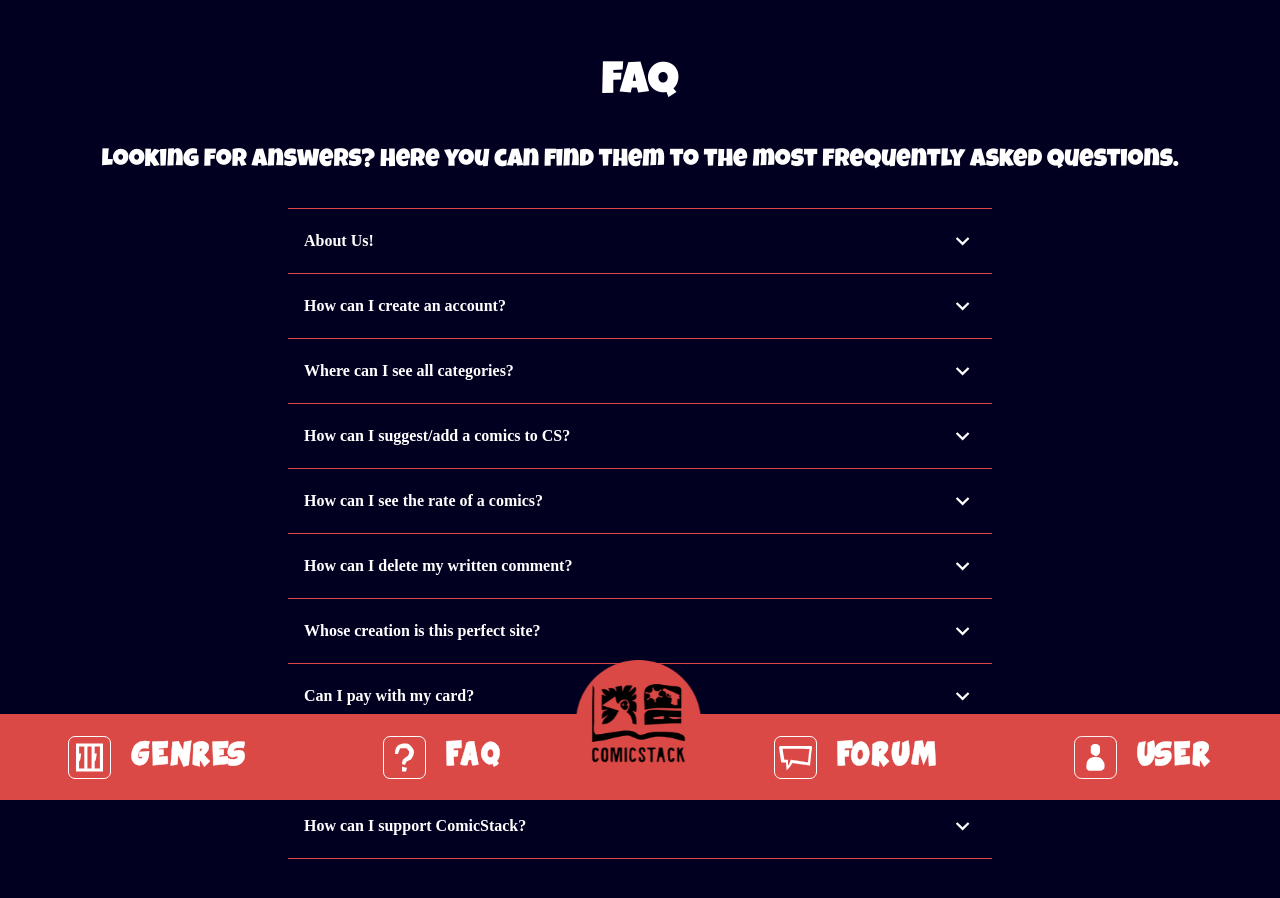
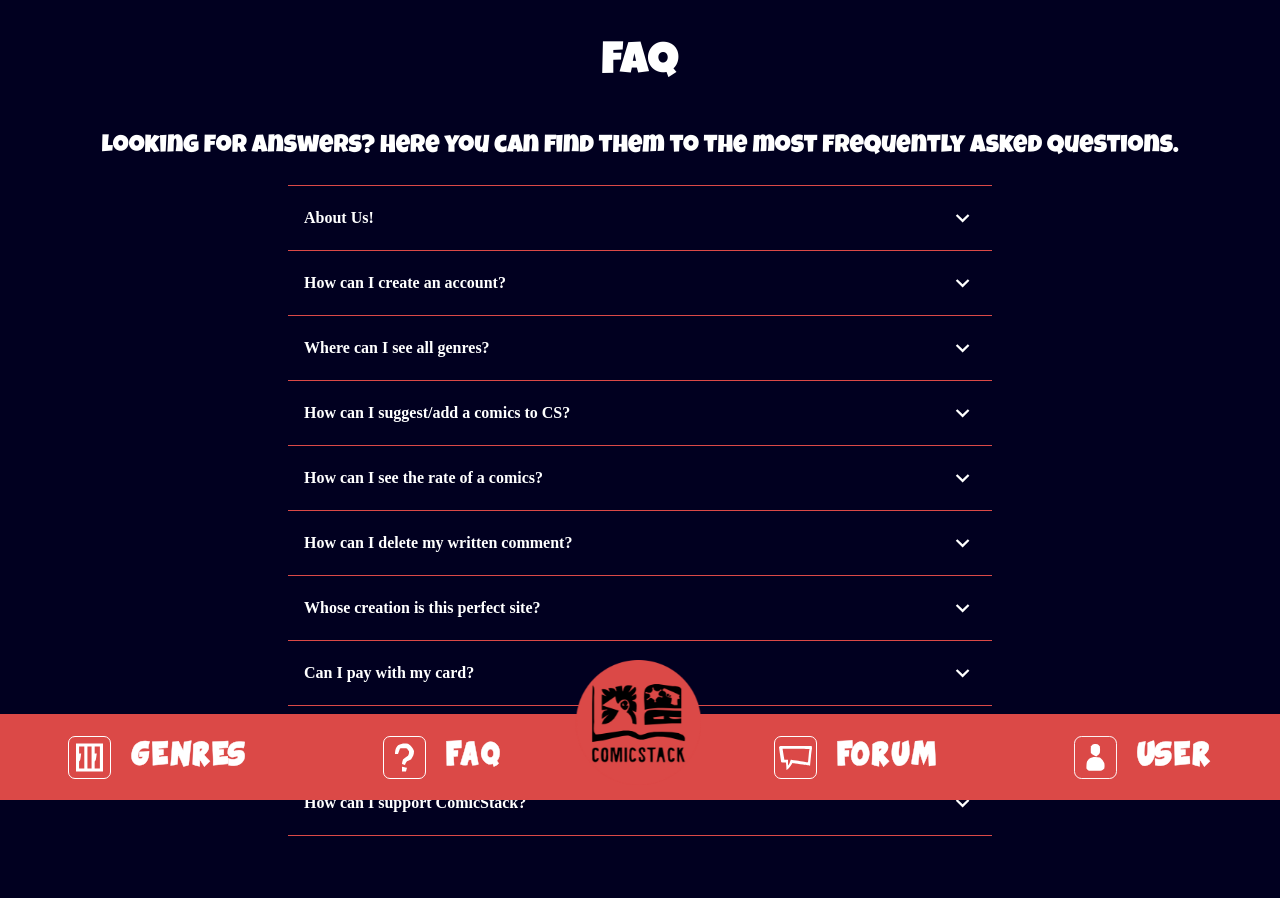
Before and after one commit to AramArakelyan777/comicstack-app, a React (Create React App) app in the folder client/: page /faq in a window 1280 px wide. Shown: the top 898 px of the page. Built offline with nearby package versions, Linux system fonts and the light colour scheme; a web font is replaced by a local one.

Commit message:
added eslintignore, minor changes

```diff
--- a/client/src/assets/texts.css
+++ b/client/src/assets/texts.css
@@ -17,15 +17,15 @@
     font-family: Luckiest_Guy;
     font-size: 45px;
     font-weight: 500;
+    margin: 30px;
 }
 
 .medium-heading {
     color: #fff;
-    font-family: Luckiest Guy;
-    font-size: 20px;
+    font-family: Luckiest_Guy;
+    font-size: 25px;
     font-weight: 400;
-    line-height: normal;
-    text-align: center;
+    margin: 20px;
 }
 
 .small-text {
--- a/client/src/components/Navbar/Navbar.js
+++ b/client/src/components/Navbar/Navbar.js
@@ -5,6 +5,7 @@ import "../../assets/texts.css"
 
 const Navbar = () => {
     return (
+        <div className="navbar-container">
             <nav className="navbar">
                 <NavLink to="/genres">
                     <div className="navbarLink">
@@ -40,6 +41,7 @@ const Navbar = () => {
                     </div>
                 </NavLink>
             </nav>
+        </div>
     )
 }
 
--- a/client/src/components/pages/FAQ/FAQ.css
+++ b/client/src/components/pages/FAQ/FAQ.css
@@ -10,10 +10,6 @@ body {
     font-family: Lexend !important;
 }
 
-.faq-heading {
-    margin: 30px 0 30px 0;
-}
-
 .accordion {
     max-width: 55%;
     margin: 0 auto;
@@ -21,16 +17,7 @@ body {
 }
 
 .FAQ {
-    margin: 50px 0 150px 0;
-}
-
-#accent {
-    font-family: Luckiest_Guy;
-    font-size: 25px;
-    font-style: normal;
-    font-weight: 400;
-    line-height: normal;
-    margin-bottom: 35px;
+    margin-bottom: 150px;
 }
 
 #coffee {
--- a/client/src/components/pages/FAQ/FAQ.js
+++ b/client/src/components/pages/FAQ/FAQ.js
@@ -1,4 +1,12 @@
-import { Accordion, AccordionButton, AccordionIcon, AccordionItem, AccordionPanel, Box, ChakraProvider } from "@chakra-ui/react"
+import {
+    Accordion,
+    AccordionButton,
+    AccordionIcon,
+    AccordionItem,
+    AccordionPanel,
+    Box,
+    ChakraProvider,
+} from "@chakra-ui/react"
 import React from "react"
 import "../../../assets/texts.css"
 import "./FAQ.css"
@@ -7,10 +15,12 @@ const FAQ = () => {
     return (
         <ChakraProvider>
             <div className="FAQ">
-                <h1 className="bigger-heading faq-heading">FAQ</h1>
-                <p id="accent">Looking for answers? Here you can find them to the most frequently asked questions.</p>
+                <h1 className="bigger-heading">FAQ</h1>
+                <p className="medium-heading">
+                    Looking for answers? Here you can find them to the most
+                    frequently asked questions.
+                </p>
                 <Accordion allowToggle className="accordion">
-
                     <AccordionItem className="accordion-item">
                         <h2>
                             <AccordionButton
@@ -23,7 +33,25 @@ const FAQ = () => {
                             </AccordionButton>
                         </h2>
                         <AccordionPanel textAlign="left">
-                            Welcome to <code>ComicStack</code>, your portal to the captivating world of comics! Founded in 2023 and headquartered in the picturesque city of Yerevan, Armenia, <code>ComicStack</code> is a passionate and dynamic team of creators, artists, and storytellers dedicated to bringing the magic of comics to life. Our journey began with a shared love for the art of storytelling through visuals and words. We embarked on a mission to craft immersive and thought-provoking narratives that transport readers to new dimensions, and since then, we've never looked back. Behind every comic, there's a team of dedicated individuals who pour their hearts and souls into their work. Our talented artists, writers, editors, and visionaries work in harmony to create stories that resonate with readers of all ages. As we continue to expand our universe of comics, we invite you to embark on this incredible journey with us.
+                            Welcome to <code>ComicStack</code>, your portal to
+                            the captivating world of comics! Founded in 2023 and
+                            headquartered in the picturesque city of Yerevan,
+                            Armenia, <code>ComicStack</code> is a passionate and
+                            dynamic team of creators, artists, and storytellers
+                            dedicated to bringing the magic of comics to life.
+                            Our journey began with a shared love for the art of
+                            storytelling through visuals and words. We embarked
+                            on a mission to craft immersive and
+                            thought-provoking narratives that transport readers
+                            to new dimensions, and since then, we've never
+                            looked back. Behind every comic, there's a team of
+                            dedicated individuals who pour their hearts and
+                            souls into their work. Our talented artists,
+                            writers, editors, and visionaries work in harmony to
+                            create stories that resonate with readers of all
+                            ages. As we continue to expand our universe of
+                            comics, we invite you to embark on this incredible
+                            journey with us.
                         </AccordionPanel>
                     </AccordionItem>
 
@@ -41,9 +69,9 @@ const FAQ = () => {
                         <AccordionPanel textAlign="left">
                             To create an account you need to press User icon on
                             bottom right. After that choose{" "}
-                            <code>Create an account</code> option. Then you need to
-                            enter your email/username(you can use it to log in),
-                            password and password confirmation.
+                            <code>Create an account</code> option. Then you need
+                            to enter your email/username(you can use it to log
+                            in), password and password confirmation.
                         </AccordionPanel>
                     </AccordionItem>
 
@@ -53,13 +81,14 @@ const FAQ = () => {
                                 _expanded={{ bg: "#DB4947", color: "white" }}
                             >
                                 <Box as="span" flex="1" textAlign="left">
-                                    Where can I see all categories?
+                                    Where can I see all genres?
                                 </Box>
                                 <AccordionIcon />
                             </AccordionButton>
                         </h2>
                         <AccordionPanel textAlign="left">
-                            You can find all categories after pressing <code>Genres</code> button on the bottom left.
+                            You can find all categories after pressing{" "}
+                            <code>Genres</code> button on the bottom left.
                         </AccordionPanel>
                     </AccordionItem>
 
@@ -75,9 +104,10 @@ const FAQ = () => {
                             </AccordionButton>
                         </h2>
                         <AccordionPanel textAlign="left">
-                            You need to reach us by <code>info@comicstack.com</code> email. Ensure to tell us your
-                            username or
-                            email so that we can reward you with premium subscription (for 30 days).
+                            You need to reach us by{" "}
+                            <code>info@comicstack.com</code> email. Ensure to
+                            tell us your username or email so that we can reward
+                            you with premium subscription (for 30 days).
                         </AccordionPanel>
                     </AccordionItem>
 
@@ -93,7 +123,8 @@ const FAQ = () => {
                             </AccordionButton>
                         </h2>
                         <AccordionPanel textAlign="left">
-                            When you open a comics description page, scroll to the bottom and Bob's your uncle!
+                            When you open a comics description page, scroll to
+                            the bottom and Bob's your uncle!
                         </AccordionPanel>
                     </AccordionItem>
 
@@ -109,8 +140,9 @@ const FAQ = () => {
                             </AccordionButton>
                         </h2>
                         <AccordionPanel textAlign="left">
-                            In the top right of your comment, you can find three dots. After clicking on it, you can
-                            edit/delete your comment.
+                            In the top right of your comment, you can find three
+                            dots. After clicking on it, you can edit/delete your
+                            comment.
                         </AccordionPanel>
                     </AccordionItem>
 
@@ -126,9 +158,11 @@ const FAQ = () => {
                             </AccordionButton>
                         </h2>
                         <AccordionPanel textAlign="left">
-                            The creators of this wonder are Aram Arakelyan and Davit Tadevosyan. Here is how you can reach
-                            us:<br />
-                            <code>https://github.com/AramArakelyan777</code><br />
+                            The creators of this wonder are Aram Arakelyan and
+                            Davit Tadevosyan. Here is how you can reach us:
+                            <br />
+                            <code>https://github.com/AramArakelyan777</code>
+                            <br />
                             <code>https://github.com/DavitT017</code>
                         </AccordionPanel>
                     </AccordionItem>
@@ -145,7 +179,8 @@ const FAQ = () => {
                             </AccordionButton>
                         </h2>
                         <AccordionPanel textAlign="left">
-                            Yes, you surely can pay with any card including Visa, MasterCard, and even American Express.
+                            Yes, you surely can pay with any card including
+                            Visa, MasterCard, and even American Express.
                         </AccordionPanel>
                     </AccordionItem>
 
@@ -155,17 +190,21 @@ const FAQ = () => {
                                 _expanded={{ bg: "#DB4947", color: "white" }}
                             >
                                 <Box as="span" flex="1" textAlign="left">
-                                    Is it possible to get back my suspended account?
+                                    Is it possible to get back my suspended
+                                    account?
                                 </Box>
                                 <AccordionIcon />
                             </AccordionButton>
                         </h2>
                         <AccordionPanel textAlign="left">
-                            To get back your suspended account, you should write an email to
-                            {" "}<code>support@comicstack.com</code> to explain why we should get back your account and that you
-                            guarantee that you will never violate our <code>Terms of Use</code> again.<br />
-                            Do not forget to write your BAN code in the subject of the email(visit our support page for
-                            details).
+                            To get back your suspended account, you should write
+                            an email to <code>support@comicstack.com</code> to
+                            explain why we should get back your account and that
+                            you guarantee that you will never violate our{" "}
+                            <code>Terms of Use</code> again.
+                            <br />
+                            Do not forget to write your BAN code in the subject
+                            of the email(visit our support page for details).
                         </AccordionPanel>
                     </AccordionItem>
 
@@ -181,12 +220,10 @@ const FAQ = () => {
                             </AccordionButton>
                         </h2>
                         <AccordionPanel textAlign="left">
-                            You can support us via footer section button
-                            <code id="coffee">{" "}Buy Us Lots of Coffee☕</code>
-                            .
+                            You can support us via footer section button called{" "}
+                            <code id="coffee">Buy Us Lots of Coffee☕</code>.
                         </AccordionPanel>
                     </AccordionItem>
-
                 </Accordion>
             </div>
         </ChakraProvider>
--- a/client/src/components/pages/Genres/Genres.css
+++ b/client/src/components/pages/Genres/Genres.css
@@ -1,9 +1,5 @@
-.genres {
-    padding: 20px;
-}
-
 .row {
-    margin: 100px 0 150px 0;
+    margin-bottom: 150px;
 }
 
 .column img {
```
Also changed, not shown: 1 other file (tests, documents, lock files or other folders). Lines whose indentation alone changed are shown as unchanged.
